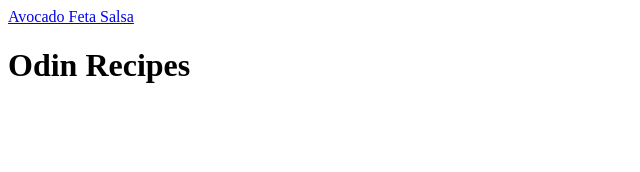
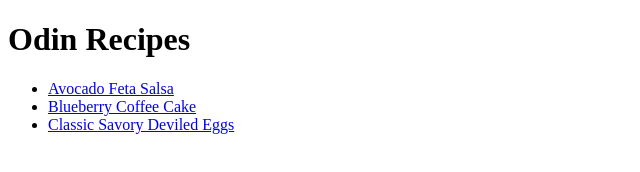
Before and after one commit to Bee363/odin-recipes, a plain HTML site: page index.html in a window 1280 px wide. Shown: the whole page, without its empty margins (0-640 px from the left). Drawn offline with Linux system fonts and the light colour scheme.

Commit message:
Add links from index.html to cake.html + eggs.html

```diff
--- a/index.html
+++ b/index.html
@@ -3,9 +3,13 @@
     <head>
         <meta charset="UTF-8">
         <title>Odin Recipes</title>
-        <a href="recipes/salsa.html">Avocado Feta Salsa</a>
     </head>
     <body>
         <h1>Odin Recipes</h1>
+        <ul>
+            <li><a href="recipes/salsa.html">Avocado Feta Salsa</a></li>
+            <li><a href="recipes/cake.html">Blueberry Coffee Cake</a></li>
+            <li><a href="recipes/eggs.html">Classic Savory Deviled Eggs</a></li>
+        </ul>
     </body>
 </html>
```
